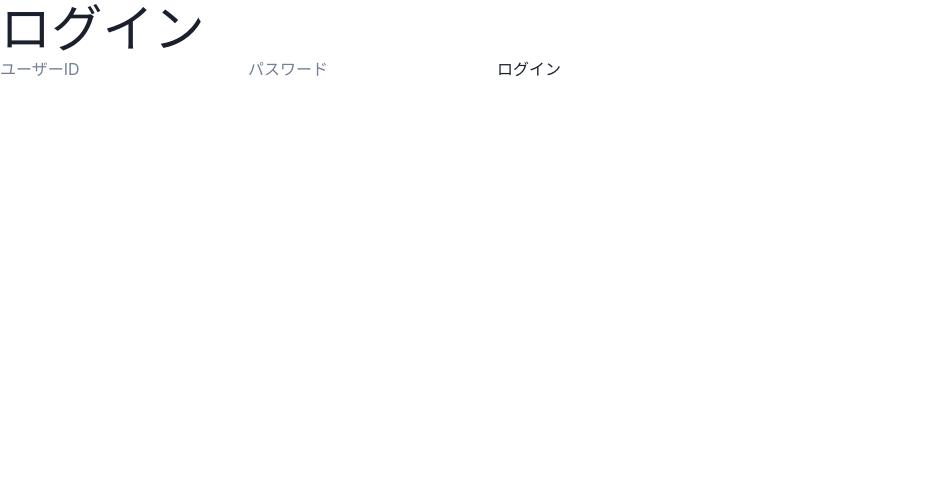
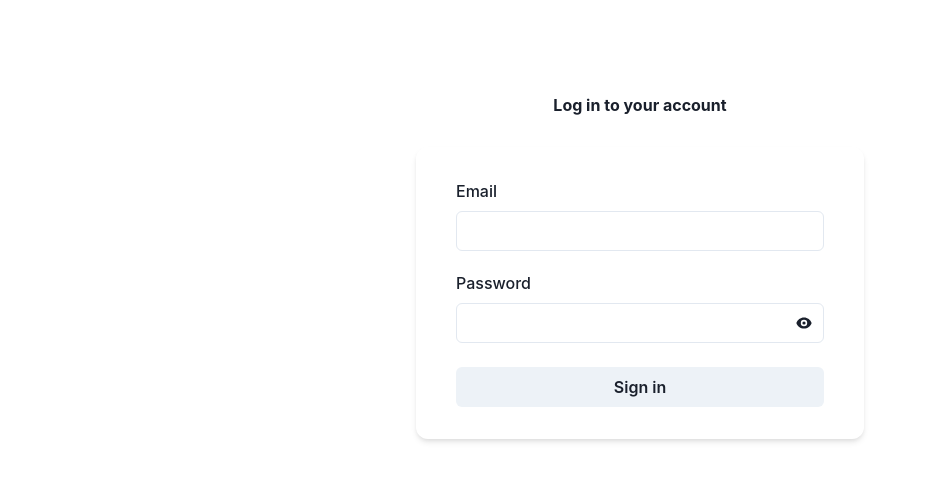
Before and after one commit to funalab/FunalabJudge, a React (Vite) app in the folder frontend/: page /login in a window 1280 px wide. Shown: the top 480 px of the page, without its empty margins (0-926 px from the left). Built offline with nearby package versions, Linux system fonts and the light colour scheme.

Commit message:
add login page

```diff
--- a/frontend/src/components/DefaultLayout.tsx
+++ b/frontend/src/components/DefaultLayout.tsx
@@ -9,7 +9,6 @@
 
 export const DefaultLayout: React.FC<DefaultLayoutProps> = ({ children }) => {
   return (
-    <ChakraProvider theme={theme}>
     <Flex w="100vw" h="100wh">
       <TopHeader />
       <Box mt="100px">
@@ -21,7 +20,6 @@
         </Flex>
       </Box>
     </Flex>
-    </ChakraProvider>
   );
 };
 
--- /dev/null
+++ b/frontend/src/components/PasswordField.tsx
@@ -0,0 +1,53 @@
+import {
+  FormControl,
+  FormLabel,
+  IconButton,
+  Input,
+  InputGroup,
+  InputProps,
+  InputRightElement,
+  useDisclosure,
+  useMergeRefs,
+} from '@chakra-ui/react'
+import { forwardRef, useRef } from 'react'
+import { HiEye, HiEyeOff } from 'react-icons/hi'
+
+export const PasswordField = forwardRef<HTMLInputElement, InputProps>((props, ref) => {
+  const { isOpen, onToggle } = useDisclosure()
+  const inputRef = useRef<HTMLInputElement>(null)
+
+  const mergeRef = useMergeRefs(inputRef, ref)
+  const onClickReveal = () => {
+    onToggle()
+    if (inputRef.current) {
+      inputRef.current.focus({ preventScroll: true })
+    }
+  }
+
+  return (
+    <FormControl>
+      <FormLabel htmlFor="password">Password</FormLabel>
+      <InputGroup>
+        <InputRightElement>
+          <IconButton
+            variant="text"
+            aria-label={isOpen ? 'Mask password' : 'Reveal password'}
+            icon={isOpen ? <HiEyeOff /> : <HiEye />}
+            onClick={onClickReveal}
+          />
+        </InputRightElement>
+        <Input
+          id="password"
+          ref={mergeRef}
+          name="password"
+          type={isOpen ? 'text' : 'password'}
+          autoComplete="current-password"
+          required
+          {...props}
+        />
+      </InputGroup>
+    </FormControl>
+  )
+})
+
+PasswordField.displayName = 'PasswordField'
--- a/frontend/src/routes/Login.tsx
+++ b/frontend/src/routes/Login.tsx
@@ -1,9 +1,21 @@
 import React, { useState, FormEvent } from 'react';
 import axios from 'axios';
 import { useNavigate } from 'react-router-dom';
+import { PasswordField } from '../components/PasswordField'
+import {
+  Box,
+  Button,
+  Container,
+  FormControl,
+  FormLabel,
+  Flex,
+  Heading,
+  Input,
+  Stack,
+} from '@chakra-ui/react'
 
 export const Login = () => {
-  const [user_id, setUser_Id] = useState("");
+  const [email, setEmail] = useState("");
   const [password, setPassword] = useState("");
   const [error, setError] = useState('');
   const navigate = useNavigate();
@@ -12,12 +24,17 @@
     event.preventDefault();
 
     axios.post("http://127.0.0.1:8000/accounts/login/", {
-      user_id: user_id,
+      email: email,
       password: password,
     })
     .then((response) => {
-      localStorage.setItem('user_id', response.data.user_id);
-      navigate("/");
+      if (response.data.authorized) {
+        localStorage.setItem('email', response.data.email);
+        navigate("/");
+      } else {
+        console.error(error);
+        setError('ログイン情報が間違っています。');
+      }
     })
     .catch((error) => {
       console.error(error);
@@ -26,28 +43,38 @@
   };
 
   return (
-    <div className='Login'>
-        <h1>ログイン</h1>
-        <form onSubmit={handleSubmit}>
-        <input
-            type="text"
-            value={user_id}
-            onChange={(e) => setUser_Id(e.target.value)}
-            placeholder="ユーザーID"
-            required
-        />
-        <input
-            type="password"
-            value={password}
-            onChange={(e) => setPassword(e.target.value)}
-            placeholder="パスワード"
-            required
-        />
-        {error && <div style={{ color: 'red' }}>{error}</div>}
-        <button type="submit">ログイン</button>
-        </form>
-    </div>
-
+    <Flex w="100vw" h="100wh">
+    <Container maxW="lg" py={{ base: '12', md: '24' }} px={{ base: '0', sm: '8' }} >
+    <Stack spacing="8">
+      <Stack spacing="6">
+        <Stack spacing={{ base: '2', md: '3' }} textAlign="center">
+          <Heading size={{ base: 'xs', md: 'sm' }}>Log in to your account</Heading>
+        </Stack>
+      </Stack>
+      <Box
+        py={{ base: '0', sm: '8' }}
+        px={{ base: '4', sm: '10' }}
+        bg={{ base: 'transparent', sm: 'bg.surface' }}
+        boxShadow={{ base: 'none', sm: 'md' }}
+        borderRadius={{ base: 'none', sm: 'xl' }}
+      >
+        <Stack spacing="6">
+          <Stack spacing="5">
+            <FormControl>
+              <FormLabel htmlFor="email">Email</FormLabel>
+              <Input id="email" type="email" value={email} onChange={(e) => setEmail(e.target.value)}/>
+            </FormControl>
+            <PasswordField id="password" type="password" value={password} onChange={(e) => setPassword(e.target.value)}/>
+          </Stack>
+          {error && <div style={{ color: 'red' }}>{error}</div>}
+          <Stack spacing="6">
+            <Button onClick={handleSubmit}>Sign in</Button>
+          </Stack>
+        </Stack>
+      </Box>
+    </Stack>
+  </Container>
+  </Flex>
   );
 };
 
```
